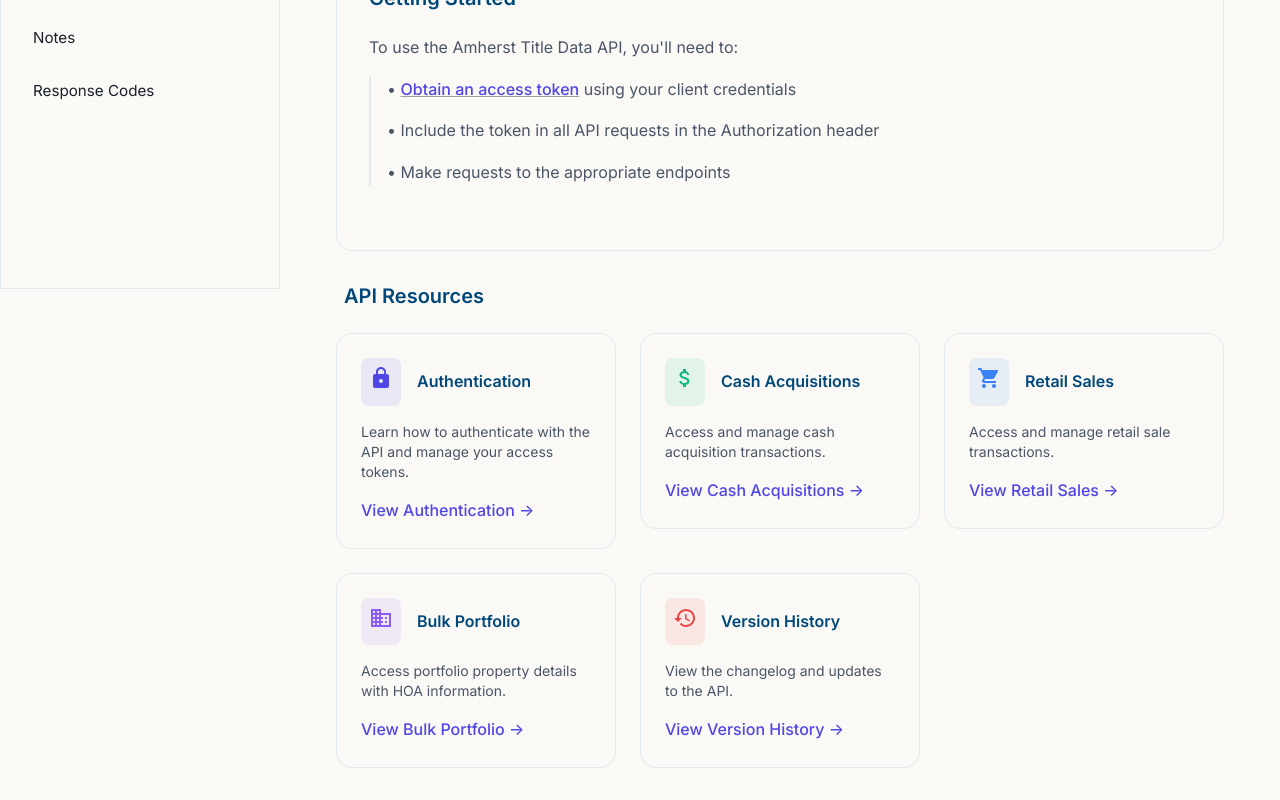
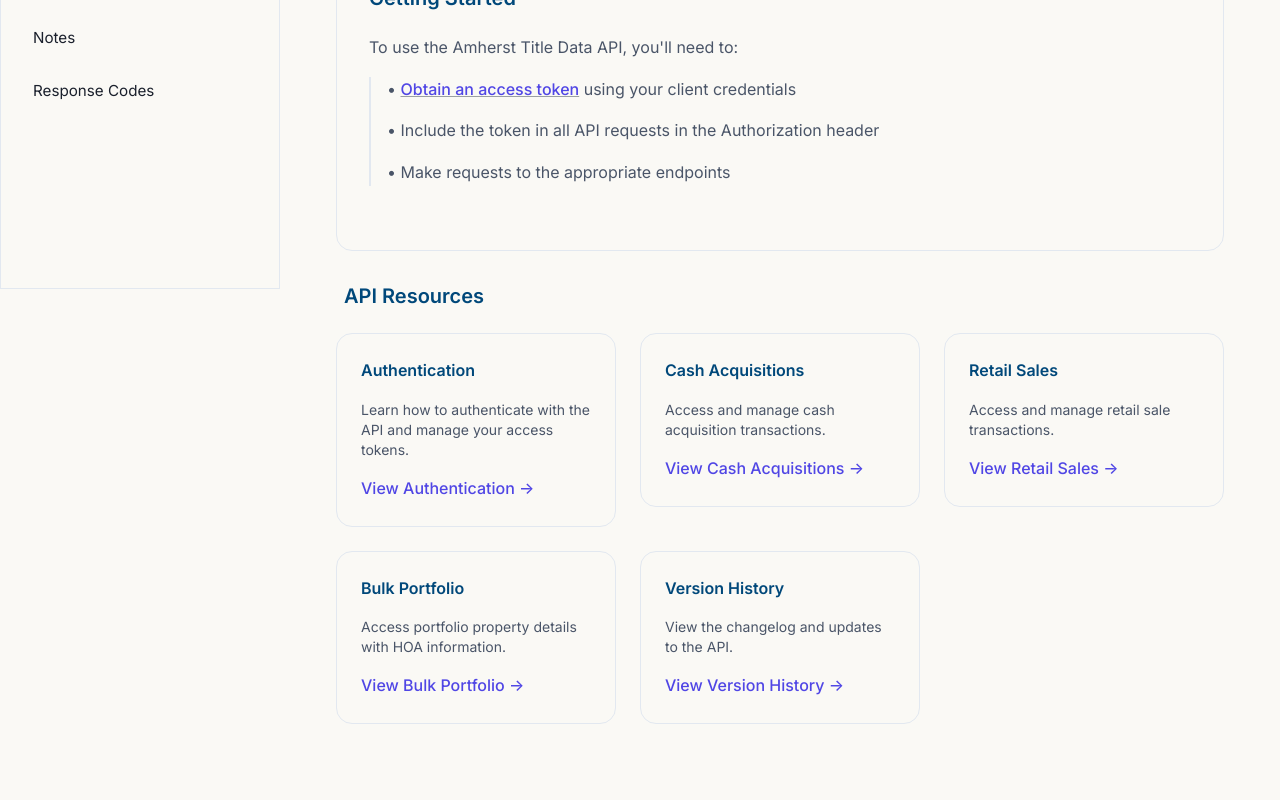
Before and after one commit to dbrownTAG/Amherst-Title-Data, a React (Create React App) app: page /version-history in a window 1280 px wide. Shown: the part 511-1311 px from the top of the page. After the commit the page ends 1267 px from the top, so only its background shows below. Built offline with nearby package versions, Linux system fonts and the light colour scheme.

Commit message:
remove icons

```diff
--- a/src/components/common/Home.tsx
+++ b/src/components/common/Home.tsx
@@ -1,38 +1,58 @@
-import React from 'react';
-import { Typography, Paper, Box, Divider, Link, Grid, Card, CardContent } from '@mui/material';
-import { Link as RouterLink } from 'react-router-dom';
-import LockIcon from '@mui/icons-material/Lock';
-import AttachMoneyIcon from '@mui/icons-material/AttachMoney';
-import ShoppingCartIcon from '@mui/icons-material/ShoppingCart';
-import BusinessIcon from '@mui/icons-material/Business';
-import HistoryIcon from '@mui/icons-material/History';
+import React from "react";
+import {
+  Typography,
+  Paper,
+  Box,
+  Divider,
+  Link,
+  Grid,
+  Card,
+  CardContent,
+} from "@mui/material";
+import { Link as RouterLink } from "react-router-dom";
 
 const Home: React.FC = () => {
   return (
     <Box>
       <Paper elevation={0} sx={{ p: 4, mb: 4, borderRadius: 2 }}>
-        <Typography variant="h4" gutterBottom sx={{ fontWeight: 600, mb: 3, color: '#00487a' }}>
+        <Typography
+          variant="h4"
+          gutterBottom
+          sx={{ fontWeight: 600, mb: 3, color: "#00487a" }}
+        >
           Title Data v1.1.0
         </Typography>
-        <Typography variant="body1" paragraph sx={{ color: 'text.secondary', maxWidth: '800px', mb: 3 }}>
-          Welcome to the documentation for the Amherst Title Data API. This API provides access to real estate transaction data including cash acquisitions, retail sales, and portfolio properties.
+        <Typography
+          variant="body1"
+          paragraph
+          sx={{ color: "text.secondary", maxWidth: "800px", mb: 3 }}
+        >
+          Welcome to the documentation for the Amherst Title Data API. This API
+          provides access to real estate transaction data including cash
+          acquisitions, retail sales, and portfolio properties.
         </Typography>
 
         <Box sx={{ my: 4 }}>
-          <Typography variant="h5" gutterBottom sx={{ fontWeight: 600, mb: 3, color: '#00487a' }}>
+          <Typography
+            variant="h5"
+            gutterBottom
+            sx={{ fontWeight: 600, mb: 3, color: "#00487a" }}
+          >
             Base URLs
           </Typography>
-          <Box sx={{
+          <Box
+            sx={{
               p: 3,
-            backgroundColor: '#f5f2e8',
+              backgroundColor: "#f5f2e8",
               borderRadius: 2,
-            border: '1px solid #E2E8F0',
-            mb: 2
-          }}>
-            <Typography variant="body1" sx={{ fontFamily: 'monospace', mb: 1 }}>
+              border: "1px solid #E2E8F0",
+              mb: 2,
+            }}
+          >
+            <Typography variant="body1" sx={{ fontFamily: "monospace", mb: 1 }}>
               <strong>QA:</strong> https://qa.amhev.com/api
             </Typography>
-            <Typography variant="body1" sx={{ fontFamily: 'monospace' }}>
+            <Typography variant="body1" sx={{ fontFamily: "monospace" }}>
               <strong>PROD:</strong> https://prod.amherstapi.com/api
             </Typography>
           </Box>
@@ -40,28 +60,49 @@
 
         <Divider sx={{ my: 4 }} />
 
-        <Typography variant="h5" gutterBottom sx={{ fontWeight: 600, mb: 3, color: '#00487a' }}>
+        <Typography
+          variant="h5"
+          gutterBottom
+          sx={{ fontWeight: 600, mb: 3, color: "#00487a" }}
+        >
           Getting Started
         </Typography>
         <Box sx={{ mb: 4 }}>
-          <Typography variant="body1" paragraph sx={{ color: 'text.secondary' }}>
+          <Typography
+            variant="body1"
+            paragraph
+            sx={{ color: "text.secondary" }}
+          >
             To use the Amherst Title Data API, you'll need to:
           </Typography>
-          <Box sx={{ pl: 2, borderLeft: '2px solid #E2E8F0' }}>
-            <Typography variant="body1" sx={{ mb: 2, color: 'text.secondary' }}>
-              • <Link component={RouterLink} to="/authentication" sx={{ color: 'secondary.main', fontWeight: 500 }}>Obtain an access token</Link> using your client credentials
+          <Box sx={{ pl: 2, borderLeft: "2px solid #E2E8F0" }}>
+            <Typography variant="body1" sx={{ mb: 2, color: "text.secondary" }}>
+              •{" "}
+              <Link
+                component={RouterLink}
+                to="/authentication"
+                sx={{ color: "secondary.main", fontWeight: 500 }}
+              >
+                Obtain an access token
+              </Link>{" "}
+              using your client credentials
             </Typography>
-            <Typography variant="body1" sx={{ mb: 2, color: 'text.secondary' }}>
-              • Include the token in all API requests in the Authorization header
+            <Typography variant="body1" sx={{ mb: 2, color: "text.secondary" }}>
+              • Include the token in all API requests in the Authorization
+              header
             </Typography>
-            <Typography variant="body1" sx={{ color: 'text.secondary' }}>
+            <Typography variant="body1" sx={{ color: "text.secondary" }}>
               • Make requests to the appropriate endpoints
             </Typography>
           </Box>
         </Box>
       </Paper>
 
-      <Typography variant="h5" gutterBottom sx={{ fontWeight: 600, mb: 3, pl: 1 }}>
+      <Typography
+        variant="h5"
+        gutterBottom
+        sx={{ fontWeight: 600, mb: 3, pl: 1 }}
+      >
         API Resources
       </Typography>
 
@@ -71,42 +112,36 @@
             elevation={0}
             sx={{
               borderRadius: 2,
-              border: '1px solid #E2E8F0',
-              transition: 'all 0.2s ease-in-out',
-              '&:hover': {
-                borderColor: 'secondary.main',
-                transform: 'translateY(-4px)',
-                boxShadow: '0 10px 20px rgba(0,0,0,0.05)'
-              }
+              border: "1px solid #E2E8F0",
+              transition: "all 0.2s ease-in-out",
+              "&:hover": {
+                borderColor: "secondary.main",
+                transform: "translateY(-4px)",
+                boxShadow: "0 10px 20px rgba(0,0,0,0.05)",
+              },
             }}
           >
             <CardContent sx={{ p: 3 }}>
-              <Box sx={{ display: 'flex', alignItems: 'center', mb: 2 }}>
-                <Box sx={{
-                  backgroundColor: 'rgba(80, 70, 229, 0.1)',
-                  borderRadius: '8px',
-                  p: 1,
-                  mr: 2
-                }}>
-                  <LockIcon sx={{ color: 'secondary.main' }} />
-                </Box>
-                <Typography variant="h6" sx={{ fontWeight: 600 }}>
+              <Typography variant="h6" sx={{ fontWeight: 600, mb: 2 }}>
                 Authentication
               </Typography>
-              </Box>
-              <Typography variant="body2" sx={{ color: 'text.secondary', mb: 2 }}>
-                Learn how to authenticate with the API and manage your access tokens.
+              <Typography
+                variant="body2"
+                sx={{ color: "text.secondary", mb: 2 }}
+              >
+                Learn how to authenticate with the API and manage your access
+                tokens.
               </Typography>
               <Link
                 component={RouterLink}
                 to="/authentication"
                 sx={{
-                  color: 'secondary.main',
+                  color: "secondary.main",
                   fontWeight: 500,
-                  textDecoration: 'none',
-                  '&:hover': {
-                    textDecoration: 'underline'
-                  }
+                  textDecoration: "none",
+                  "&:hover": {
+                    textDecoration: "underline",
+                  },
                 }}
               >
                 View Authentication →
@@ -120,42 +155,35 @@
             elevation={0}
             sx={{
               borderRadius: 2,
-              border: '1px solid #E2E8F0',
-              transition: 'all 0.2s ease-in-out',
-              '&:hover': {
-                borderColor: 'secondary.main',
-                transform: 'translateY(-4px)',
-                boxShadow: '0 10px 20px rgba(0,0,0,0.05)'
-              }
+              border: "1px solid #E2E8F0",
+              transition: "all 0.2s ease-in-out",
+              "&:hover": {
+                borderColor: "secondary.main",
+                transform: "translateY(-4px)",
+                boxShadow: "0 10px 20px rgba(0,0,0,0.05)",
+              },
             }}
           >
             <CardContent sx={{ p: 3 }}>
-              <Box sx={{ display: 'flex', alignItems: 'center', mb: 2 }}>
-                <Box sx={{
-                  backgroundColor: 'rgba(16, 185, 129, 0.1)',
-                  borderRadius: '8px',
-                  p: 1,
-                  mr: 2
-                }}>
-                  <AttachMoneyIcon sx={{ color: '#10B981' }} />
-                </Box>
-                <Typography variant="h6" sx={{ fontWeight: 600 }}>
+              <Typography variant="h6" sx={{ fontWeight: 600, mb: 2 }}>
                 Cash Acquisitions
               </Typography>
-              </Box>
-              <Typography variant="body2" sx={{ color: 'text.secondary', mb: 2 }}>
+              <Typography
+                variant="body2"
+                sx={{ color: "text.secondary", mb: 2 }}
+              >
                 Access and manage cash acquisition transactions.
               </Typography>
               <Link
                 component={RouterLink}
                 to="/cash-acquisitions"
                 sx={{
-                  color: 'secondary.main',
+                  color: "secondary.main",
                   fontWeight: 500,
-                  textDecoration: 'none',
-                  '&:hover': {
-                    textDecoration: 'underline'
-                  }
+                  textDecoration: "none",
+                  "&:hover": {
+                    textDecoration: "underline",
+                  },
                 }}
               >
                 View Cash Acquisitions →
@@ -169,42 +197,35 @@
             elevation={0}
             sx={{
               borderRadius: 2,
-              border: '1px solid #E2E8F0',
-              transition: 'all 0.2s ease-in-out',
-              '&:hover': {
-                borderColor: 'secondary.main',
-                transform: 'translateY(-4px)',
-                boxShadow: '0 10px 20px rgba(0,0,0,0.05)'
-              }
+              border: "1px solid #E2E8F0",
+              transition: "all 0.2s ease-in-out",
+              "&:hover": {
+                borderColor: "secondary.main",
+                transform: "translateY(-4px)",
+                boxShadow: "0 10px 20px rgba(0,0,0,0.05)",
+              },
             }}
           >
             <CardContent sx={{ p: 3 }}>
-              <Box sx={{ display: 'flex', alignItems: 'center', mb: 2 }}>
-                <Box sx={{
-                  backgroundColor: 'rgba(59, 130, 246, 0.1)',
-                  borderRadius: '8px',
-                  p: 1,
-                  mr: 2
-                }}>
-                  <ShoppingCartIcon sx={{ color: '#3B82F6' }} />
-                </Box>
-                <Typography variant="h6" sx={{ fontWeight: 600 }}>
+              <Typography variant="h6" sx={{ fontWeight: 600, mb: 2 }}>
                 Retail Sales
               </Typography>
-              </Box>
-              <Typography variant="body2" sx={{ color: 'text.secondary', mb: 2 }}>
+              <Typography
+                variant="body2"
+                sx={{ color: "text.secondary", mb: 2 }}
+              >
                 Access and manage retail sale transactions.
               </Typography>
               <Link
                 component={RouterLink}
                 to="/retail-sales"
                 sx={{
-                  color: 'secondary.main',
+                  color: "secondary.main",
                   fontWeight: 500,
-                  textDecoration: 'none',
-                  '&:hover': {
-                    textDecoration: 'underline'
-                  }
+                  textDecoration: "none",
+                  "&:hover": {
+                    textDecoration: "underline",
+                  },
                 }}
               >
                 View Retail Sales →
@@ -218,42 +239,35 @@
             elevation={0}
             sx={{
               borderRadius: 2,
-              border: '1px solid #E2E8F0',
-              transition: 'all 0.2s ease-in-out',
-              '&:hover': {
-                borderColor: 'secondary.main',
-                transform: 'translateY(-4px)',
-                boxShadow: '0 10px 20px rgba(0,0,0,0.05)'
-              }
+              border: "1px solid #E2E8F0",
+              transition: "all 0.2s ease-in-out",
+              "&:hover": {
+                borderColor: "secondary.main",
+                transform: "translateY(-4px)",
+                boxShadow: "0 10px 20px rgba(0,0,0,0.05)",
+              },
             }}
           >
             <CardContent sx={{ p: 3 }}>
-              <Box sx={{ display: 'flex', alignItems: 'center', mb: 2 }}>
-                <Box sx={{
-                  backgroundColor: 'rgba(139, 92, 246, 0.1)',
-                  borderRadius: '8px',
-                  p: 1,
-                  mr: 2
-                }}>
-                  <BusinessIcon sx={{ color: '#8B5CF6' }} />
-                </Box>
-                <Typography variant="h6" sx={{ fontWeight: 600 }}>
+              <Typography variant="h6" sx={{ fontWeight: 600, mb: 2 }}>
                 Bulk Portfolio
               </Typography>
-              </Box>
-              <Typography variant="body2" sx={{ color: 'text.secondary', mb: 2 }}>
+              <Typography
+                variant="body2"
+                sx={{ color: "text.secondary", mb: 2 }}
+              >
                 Access portfolio property details with HOA information.
               </Typography>
               <Link
                 component={RouterLink}
                 to="/bulk-portfolio"
                 sx={{
-                  color: 'secondary.main',
+                  color: "secondary.main",
                   fontWeight: 500,
-                  textDecoration: 'none',
-                  '&:hover': {
-                    textDecoration: 'underline'
-                  }
+                  textDecoration: "none",
+                  "&:hover": {
+                    textDecoration: "underline",
+                  },
                 }}
               >
                 View Bulk Portfolio →
@@ -267,42 +281,35 @@
             elevation={0}
             sx={{
               borderRadius: 2,
-              border: '1px solid #E2E8F0',
-              transition: 'all 0.2s ease-in-out',
-              '&:hover': {
-                borderColor: 'secondary.main',
-                transform: 'translateY(-4px)',
-                boxShadow: '0 10px 20px rgba(0,0,0,0.05)'
-              }
+              border: "1px solid #E2E8F0",
+              transition: "all 0.2s ease-in-out",
+              "&:hover": {
+                borderColor: "secondary.main",
+                transform: "translateY(-4px)",
+                boxShadow: "0 10px 20px rgba(0,0,0,0.05)",
+              },
             }}
           >
             <CardContent sx={{ p: 3 }}>
-              <Box sx={{ display: 'flex', alignItems: 'center', mb: 2 }}>
-                <Box sx={{
-                  backgroundColor: 'rgba(239, 68, 68, 0.1)',
-                  borderRadius: '8px',
-                  p: 1,
-                  mr: 2
-                }}>
-                  <HistoryIcon sx={{ color: '#EF4444' }} />
-                </Box>
-                <Typography variant="h6" sx={{ fontWeight: 600 }}>
+              <Typography variant="h6" sx={{ fontWeight: 600, mb: 2 }}>
                 Version History
               </Typography>
-              </Box>
-              <Typography variant="body2" sx={{ color: 'text.secondary', mb: 2 }}>
+              <Typography
+                variant="body2"
+                sx={{ color: "text.secondary", mb: 2 }}
+              >
                 View the changelog and updates to the API.
               </Typography>
               <Link
                 component={RouterLink}
                 to="/version-history"
                 sx={{
-                  color: 'secondary.main',
+                  color: "secondary.main",
                   fontWeight: 500,
-                  textDecoration: 'none',
-                  '&:hover': {
-                    textDecoration: 'underline'
-                  }
+                  textDecoration: "none",
+                  "&:hover": {
+                    textDecoration: "underline",
+                  },
                 }}
               >
                 View Version History →
```
Also changed, not shown: src/components/common/Authentication.tsx (+3 -14 lines). Lines whose indentation alone changed are shown as unchanged.
